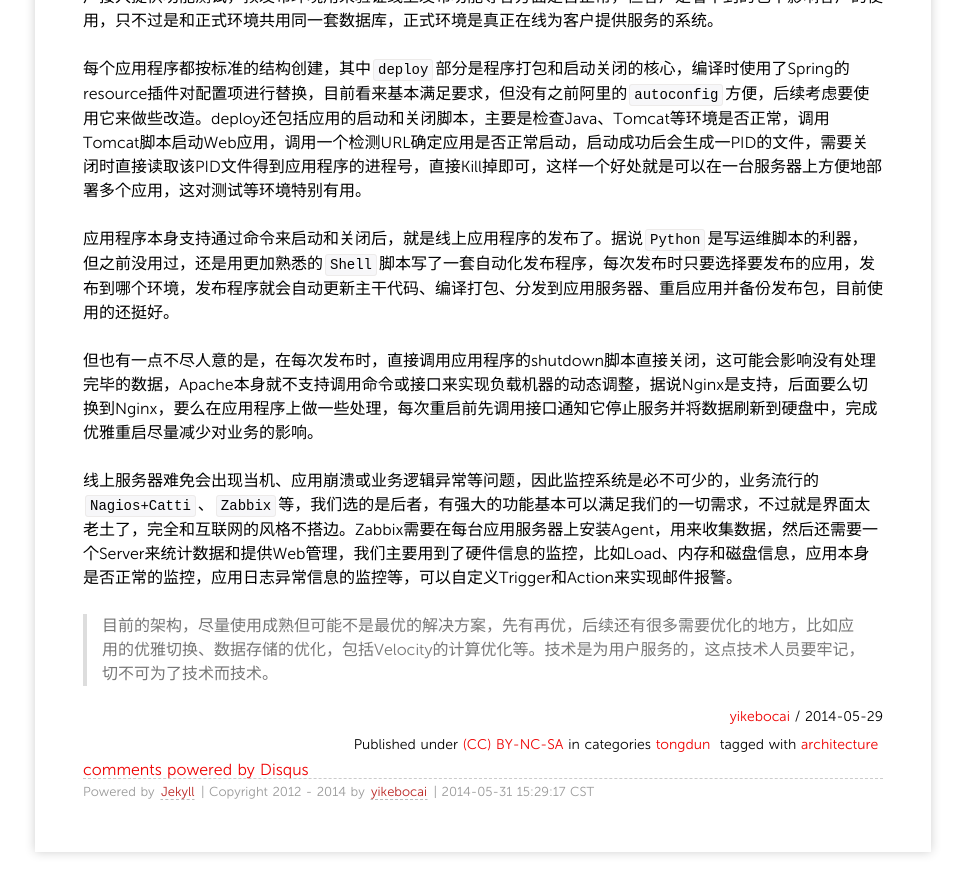
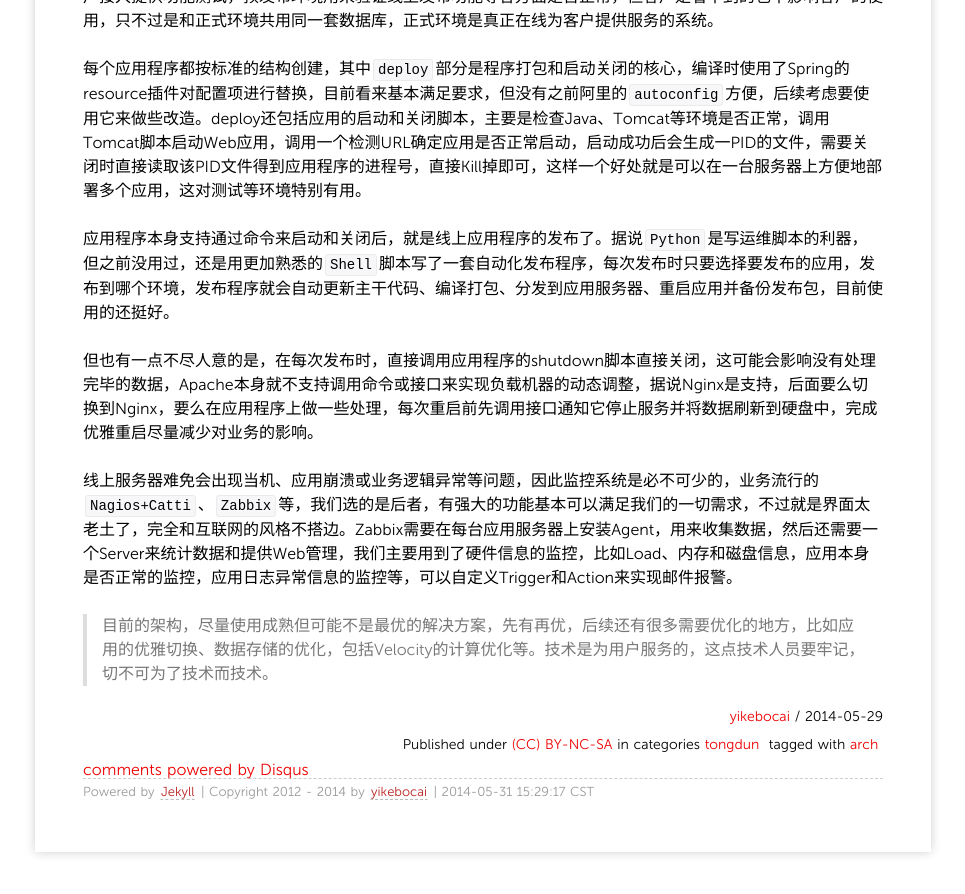
Before and after one commit to yikebocai/yikebocai.github.io, a Jekyll site: the page built from _posts/2014/2014-05-29-tongdun-saas-architechture.md, in a window 1280 px wide and 900 px high, scrolled down 3293 px. Shown: the top 894 px of the window, without its empty margins (157-1122 px from the left). Built offline with Jekyll 4.4.1, drawn with Linux system fonts in a browser that asks for light colours; Markdown is read by kramdown in place of the engine named in the settings; comment, search, counter and statistics services are not loaded.

Commit message:
modify tag

```diff
--- a/_posts/2014/2014-05-29-tongdun-saas-architechture.md
+++ b/_posts/2014/2014-05-29-tongdun-saas-architechture.md
@@ -3,7 +3,7 @@ layout: post
 title: 反欺诈SAAS服务技术架构
 categories: tongdun
 tags:
-- architecture
+- arch
 ---
 
 >经过三个多月的研发和试用，我们的反欺诈SAAS服务已正式在线上运行，具备了基本的分布式系统的雏形，虽说之前对这一套挺熟悉的，但那是建立在阿里强大的基本平台和兄弟部门支撑的基础上，对创业公司来说从头构建一套系统不是那么容易的，正所谓知易行难，关键在细节。
```
